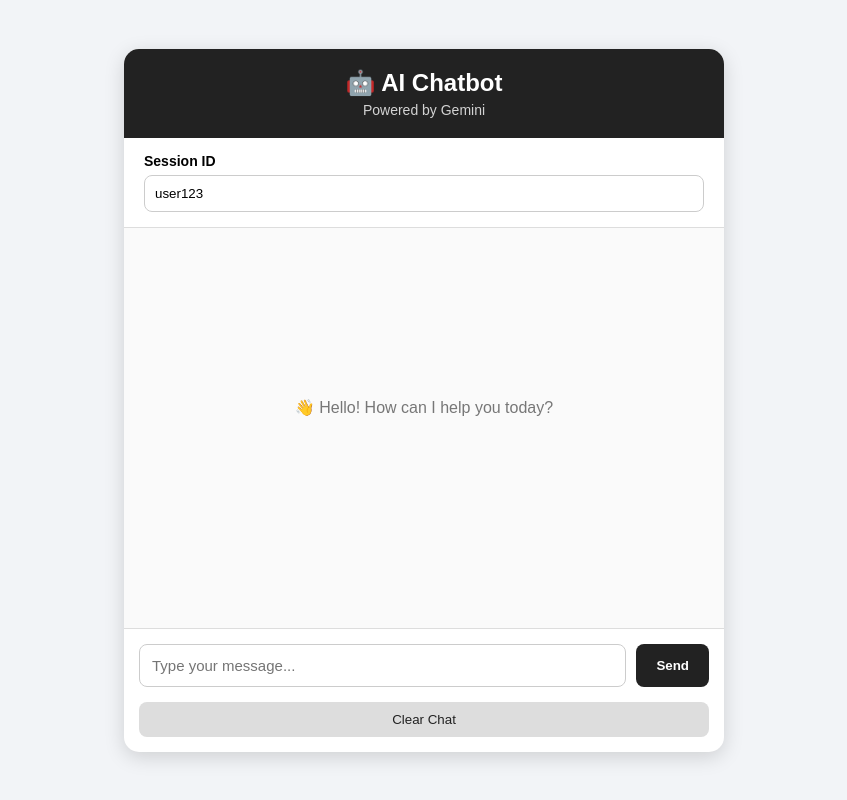
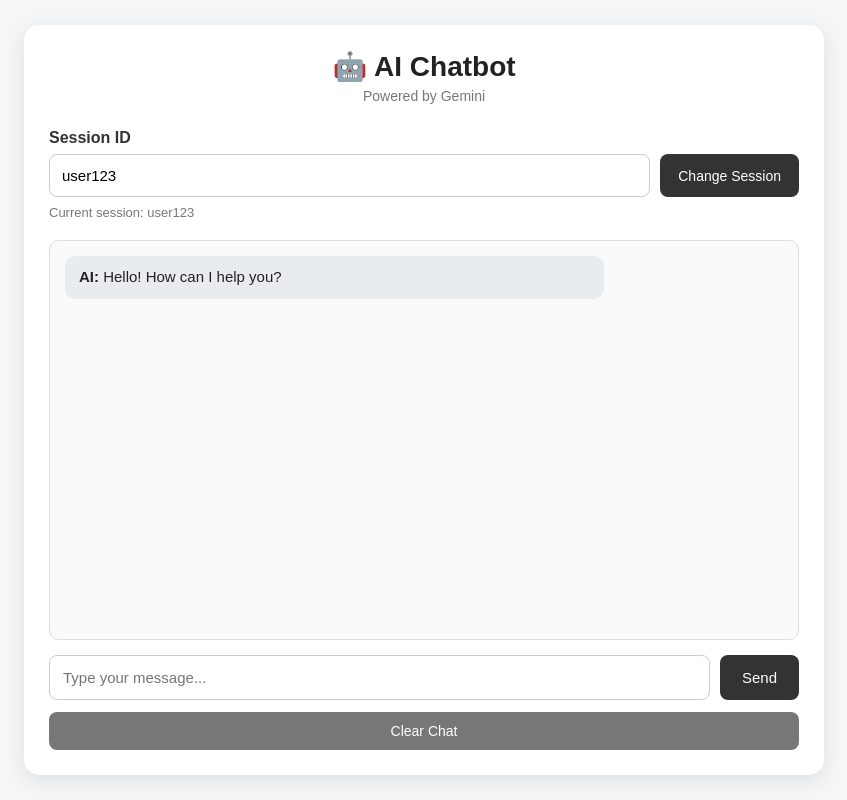
Before and after one commit to Yash-Kalkani-kombee-Ai-Intern/AI_Automation_dep, a FastAPI app: page / in a window 1280 px wide. Shown: the whole page, without its empty margins (216-1063 px from the left). Run offline with FastAPI, Linux system fonts and the light colour scheme.

Commit message:
ADD LLM chatboat

```diff
--- a/4-Sep-LLM-Chatboat/main.py
+++ b/4-Sep-LLM-Chatboat/main.py
@@ -1,24 +1,31 @@
-from fastapi import FastAPI
+import os
+from pathlib import Path
+from typing import Any, Dict, List
+
+from dotenv import load_dotenv
+from fastapi import FastAPI, HTTPException
+from fastapi.responses import HTMLResponse
 from fastapi.staticfiles import StaticFiles
-from fastapi.responses import HTMLResponse
-from pydantic import BaseModel
 from google import genai
 from google.genai import types
-from dotenv import load_dotenv
-import os
+from pydantic import BaseModel
 
 load_dotenv()
 
+BASE_DIR = Path(__file__).resolve().parent
+
 app = FastAPI(title="LLM Chatbot API")
-
 
 # --------------------------------------------------
 # Gemini Client
 # --------------------------------------------------
 
-client = genai.Client(
-    api_key=os.getenv("GEMINI_API_KEY")
-)
+api_key = os.getenv("GEMINI_API_KEY")
+if not api_key:
+    # Fallback to prevent crash if not set, or let genai find it from env
+    api_key = ""
+
+client = genai.Client(api_key=api_key) if api_key else genai.Client()
 
 
 # --------------------------------------------------
@@ -44,9 +51,8 @@ Rules:
 # Conversation Memory
 # --------------------------------------------------
 
-chat_sessions = {}
-
-chat_history = {}
+chat_sessions: Dict[str, Any] = {}
+chat_history: Dict[str, List[Dict[str, str]]] = {}
 
 
 # --------------------------------------------------
@@ -62,18 +68,21 @@ class ChatRequest(BaseModel):
 # Serve Frontend
 # --------------------------------------------------
 
-app.mount(
-    "/static",
-    StaticFiles(directory="static"),
-    name="static"
-)
+static_dir = BASE_DIR / "static"
+if static_dir.exists():
+    app.mount(
+        "/static",
+        StaticFiles(directory=str(static_dir)),
+        name="static",
+    )
 
 
 @app.get("/", response_class=HTMLResponse)
-def home():
-
-    with open("templates/index.html", "r", encoding="utf-8") as file:
-        return file.read()
+def home() -> HTMLResponse:
+    index_file = BASE_DIR / "templates" / "index.html"
+    if not index_file.exists():
+        raise HTTPException(status_code=404, detail="Template not found")
+    return HTMLResponse(content=index_file.read_text(encoding="utf-8"))
 
 
 # --------------------------------------------------
@@ -81,48 +90,42 @@ def home():
 # --------------------------------------------------
 
 @app.post("/chat")
-def chat(request: ChatRequest):
-
-    # Create new session
+def chat(request: ChatRequest) -> Dict[str, Any]:
+    # Create new session if not existing
     if request.session_id not in chat_sessions:
-
         chat_sessions[request.session_id] = client.chats.create(
-            model="gemini-3.6-flash",
+            model="gemini-2.5-flash",
             config=types.GenerateContentConfig(
                 system_instruction=SYSTEM_PROMPT
-            )
+            ),
         )
-
         chat_history[request.session_id] = []
 
-
-    # Get existing chat
-    chat = chat_sessions[request.session_id]
-
+    # Get existing chat session
+    session_chat = chat_sessions[request.session_id]
 
     # Send message to Gemini
-    response = chat.send_message(
+    response = session_chat.send_message(
         message=request.message
     )
 
+    response_text = response.text or ""
 
     # Save user message
     chat_history[request.session_id].append({
         "role": "user",
-        "message": request.message
+        "message": request.message,
     })
-
 
     # Save AI response
     chat_history[request.session_id].append({
         "role": "assistant",
-        "message": response.text
+        "message": response_text,
     })
-
 
     return {
         "session_id": request.session_id,
-        "response": response.text
+        "response": response_text,
     }
 
 
@@ -131,19 +134,16 @@ def chat(request: ChatRequest):
 # --------------------------------------------------
 
 @app.get("/chat/{session_id}/history")
-def get_chat_history(session_id: str):
-
+def get_chat_history(session_id: str) -> Dict[str, Any]:
     if session_id not in chat_history:
-
         return {
             "session_id": session_id,
-            "history": []
+            "history": [],
         }
-
 
     return {
         "session_id": session_id,
-        "history": chat_history[session_id]
+        "history": chat_history[session_id],
     }
 
 
@@ -152,17 +152,14 @@ def get_chat_history(session_id: str):
 # --------------------------------------------------
 
 @app.delete("/chat/{session_id}")
-def delete_chat(session_id: str):
-
+def delete_chat(session_id: str) -> Dict[str, Any]:
     if session_id in chat_sessions:
         del chat_sessions[session_id]
-
 
     if session_id in chat_history:
         del chat_history[session_id]
 
-
     return {
         "message": "Chat history deleted",
-        "session_id": session_id
+        "session_id": session_id,
     }
--- a/4-Sep-LLM-Chatboat/static/style.css
+++ b/4-Sep-LLM-Chatboat/static/style.css
@@ -1,174 +1,94 @@
+
+
 * {
-    margin: 0;
-    padding: 0;
     box-sizing: border-box;
 }
 
 body {
+    margin: 0;
+    padding: 0;
+
     font-family: Arial, sans-serif;
-    background: #f2f4f7;
+
+    background: #f4f6f8;
+
+    min-height: 100vh;
 
     display: flex;
     justify-content: center;
     align-items: center;
-
-    min-height: 100vh;
 }
 
 
-/* Main Chat Container */
+/* -----------------------------------------
+   Main Container
+----------------------------------------- */
 
-.chat-container {
-    width: 600px;
-    max-width: 95%;
+.container {
+    width: 90%;
+    max-width: 800px;
 
     background: white;
 
+    padding: 25px;
+
     border-radius: 15px;
 
-    box-shadow:
-        0 5px 20px rgba(0, 0, 0, 0.15);
-
-    overflow: hidden;
+    box-shadow: 0 5px 20px rgba(0, 0, 0, 0.1);
 }
 
 
-/* Header */
+/* -----------------------------------------
+   Header
+----------------------------------------- */
 
-.chat-header {
-    background: #222;
-
-    color: white;
-
-    padding: 20px;
+h1 {
+    margin: 0;
 
     text-align: center;
+
+    font-size: 28px;
+
+    color: #222;
 }
 
-.chat-header h1 {
-    font-size: 24px;
-}
+.subtitle {
+    text-align: center;
 
-.chat-header p {
     margin-top: 5px;
+    margin-bottom: 25px;
+
+    color: #777;
 
     font-size: 14px;
-
-    opacity: 0.8;
 }
 
 
-/* Session Section */
+/* -----------------------------------------
+   Session Section
+----------------------------------------- */
 
 .session-section {
-    padding: 15px 20px;
-
-    border-bottom: 1px solid #ddd;
+    margin-bottom: 20px;
 }
 
 .session-section label {
     display: block;
 
-    margin-bottom: 6px;
-
-    font-size: 14px;
+    margin-bottom: 7px;
 
     font-weight: bold;
+
+    color: #333;
 }
 
-.session-section input {
-    width: 100%;
-
-    padding: 10px;
-
-    border: 1px solid #ccc;
-
-    border-radius: 8px;
-
-    outline: none;
-}
-
-
-/* Chat Box */
-
-.chat-box {
-    height: 400px;
-
-    padding: 20px;
-
-    overflow-y: auto;
-
-    background: #fafafa;
-}
-
-
-/* Messages */
-
-.message {
-    max-width: 75%;
-
-    padding: 12px 15px;
-
-    margin-bottom: 12px;
-
-    border-radius: 12px;
-
-    line-height: 1.5;
-
-    word-wrap: break-word;
-}
-
-
-/* User Message */
-
-.message.user {
-    margin-left: auto;
-
-    background: #222;
-
-    color: white;
-
-    border-bottom-right-radius: 3px;
-}
-
-
-/* AI Message */
-
-.message.assistant {
-    margin-right: auto;
-
-    background: #e8e8e8;
-
-    color: #222;
-
-    border-bottom-left-radius: 3px;
-}
-
-
-/* Welcome Message */
-
-.welcome-message {
-    text-align: center;
-
-    color: #777;
-
-    margin-top: 150px;
-}
-
-
-/* Input Section */
-
-.input-section {
+.session-row {
     display: flex;
 
     gap: 10px;
-
-    padding: 15px;
-
-    border-top: 1px solid #ddd;
 }
 
-.input-section input {
+.session-row input {
     flex: 1;
 
     padding: 12px;
@@ -177,70 +97,233 @@ body {
 
     border-radius: 8px;
 
+    font-size: 15px;
+
     outline: none;
-
-    font-size: 15px;
 }
 
-.input-section input:focus {
-    border-color: #222;
+.session-row input:focus {
+    border-color: #555;
 }
 
-
-/* Send Button */
-
-.input-section button {
-    padding: 12px 20px;
+.session-row button {
+    padding: 12px 18px;
 
     border: none;
 
     border-radius: 8px;
 
-    background: #222;
+    background: #333;
 
     color: white;
 
+    font-size: 14px;
+
     cursor: pointer;
-
-    font-weight: bold;
 }
 
-.input-section button:hover {
-    background: #444;
+.session-row button:hover {
+    background: #555;
+}
+
+#sessionStatus {
+    margin-top: 8px;
+
+    font-size: 13px;
+
+    color: #777;
 }
 
 
-/* Clear Button */
+/* -----------------------------------------
+   Chat Box
+----------------------------------------- */
 
-.clear-button {
-    width: calc(100% - 30px);
+.chat-box {
+    height: 400px;
 
-    margin: 0 15px 15px;
+    overflow-y: auto;
 
-    padding: 10px;
+    padding: 15px;
+
+    border: 1px solid #ddd;
+
+    border-radius: 10px;
+
+    background: #fafafa;
+
+    margin-bottom: 15px;
+}
+
+
+/* -----------------------------------------
+   Messages
+----------------------------------------- */
+
+.message {
+    max-width: 75%;
+
+    padding: 10px 14px;
+
+    margin-bottom: 12px;
+
+    border-radius: 10px;
+
+    line-height: 1.5;
+
+    font-size: 15px;
+
+    word-wrap: break-word;
+}
+
+
+/* AI Message */
+
+.message.assistant {
+    background: #e9ecef;
+
+    color: #222;
+
+    margin-right: auto;
+}
+
+
+/* User Message */
+
+.message.user {
+    background: #333;
+
+    color: white;
+
+    margin-left: auto;
+
+    text-align: left;
+}
+
+
+/* -----------------------------------------
+   Message Input
+----------------------------------------- */
+
+.input-section {
+    display: flex;
+
+    gap: 10px;
+}
+
+.input-section input {
+    flex: 1;
+
+    padding: 13px;
+
+    border: 1px solid #ccc;
+
+    border-radius: 8px;
+
+    font-size: 15px;
+
+    outline: none;
+}
+
+.input-section input:focus {
+    border-color: #555;
+}
+
+.input-section button {
+    padding: 13px 22px;
 
     border: none;
 
     border-radius: 8px;
 
-    background: #ddd;
+    background: #333;
 
-    color: #222;
+    color: white;
+
+    font-size: 15px;
 
     cursor: pointer;
 }
 
-.clear-button:hover {
-    background: #ccc;
+.input-section button:hover {
+    background: #555;
 }
 
 
-/* Mobile */
+/* -----------------------------------------
+   Clear Chat Button
+----------------------------------------- */
+
+.clear-btn {
+    width: 100%;
+
+    margin-top: 12px;
+
+    padding: 11px;
+
+    border: none;
+
+    border-radius: 8px;
+
+    background: #777;
+
+    color: white;
+
+    font-size: 14px;
+
+    cursor: pointer;
+}
+
+.clear-btn:hover {
+    background: #555;
+}
+
+
+/* -----------------------------------------
+   Scrollbar
+----------------------------------------- */
+
+.chat-box::-webkit-scrollbar {
+    width: 7px;
+}
+
+.chat-box::-webkit-scrollbar-thumb {
+    background: #bbb;
+
+    border-radius: 10px;
+}
+
+
+/* -----------------------------------------
+   Mobile Responsive
+----------------------------------------- */
 
 @media (max-width: 600px) {
 
-    .chat-container {
+    .container {
         width: 95%;
+
+        padding: 18px;
+    }
+
+    h1 {
+        font-size: 24px;
+    }
+
+    .session-row {
+        flex-direction: column;
+    }
+
+    .session-row button {
+        width: 100%;
+    }
+
+    .input-section {
+        flex-direction: column;
+    }
+
+    .input-section button {
+        width: 100%;
     }
 
     .chat-box {
@@ -248,7 +331,6 @@ body {
     }
 
     .message {
-        max-width: 85%;
+        max-width: 90%;
     }
-
 }
--- a/4-Sep-LLM-Chatboat/templates/index.html
+++ b/4-Sep-LLM-Chatboat/templates/index.html
@@ -1,8 +1,11 @@
+
 <!DOCTYPE html>
 <html lang="en">
+
 <head>
     <meta charset="UTF-8">
     <meta name="viewport" content="width=device-width, initial-scale=1.0">
+
     <title>AI Chatbot</title>
 
     <link rel="stylesheet" href="/static/style.css">
@@ -10,31 +13,45 @@
 
 <body>
 
-    <div class="chat-container">
+    <div class="container">
 
-        <!-- Header -->
-        <div class="chat-header">
         <h1>🤖 AI Chatbot</h1>
-            <p>Powered by Gemini</p>
-        </div>
+        <p class="subtitle">Powered by Gemini</p>
 
         <!-- Session ID -->
         <div class="session-section">
+
             <label for="sessionId">Session ID</label>
+
+            <div class="session-row">
 
                 <input
                     type="text"
                     id="sessionId"
                     value="user123"
-                placeholder="Enter session ID"
+                    placeholder="Enter Session ID"
                 >
+
+                <button onclick="changeSession()">
+                    Change Session
+                </button>
+
             </div>
 
-        <!-- Chat Messages -->
+            <p id="sessionStatus">
+                Current session: user123
+            </p>
+
+        </div>
+
+        <!-- Chat Box -->
         <div id="chatBox" class="chat-box">
-            <div class="welcome-message">
-                👋 Hello! How can I help you today?
+
+            <div class="message assistant">
+                <strong>AI:</strong>
+                Hello! How can I help you?
             </div>
+
         </div>
 
         <!-- Message Input -->
@@ -44,7 +61,7 @@
                 type="text"
                 id="messageInput"
                 placeholder="Type your message..."
-                autocomplete="off"
+                onkeydown="handleEnter(event)"
             >
 
             <button onclick="sendMessage()">
@@ -54,7 +71,7 @@
         </div>
 
         <!-- Clear Chat -->
-        <button class="clear-button" onclick="clearChat()">
+        <button class="clear-btn" onclick="clearChat()">
             Clear Chat
         </button>
 
@@ -63,32 +80,61 @@
 
     <script>
 
-        // Send message to FastAPI
-        async function sendMessage() {
+        // -----------------------------------------
+        // Current Session
+        // -----------------------------------------
 
-            const sessionId =
+        let currentSession = "user123";
+
+
+        // -----------------------------------------
+        // Change Session
+        // -----------------------------------------
+
+        function changeSession() {
+
+            const newSession =
                 document.getElementById("sessionId").value.trim();
 
-            const messageInput =
-                document.getElementById("messageInput");
+            if (newSession === "") {
 
-            const message =
-                messageInput.value.trim();
+                alert("Please enter a Session ID.");
 
-            if (!sessionId) {
-                alert("Please enter a Session ID.");
                 return;
             }
 
-            if (!message) {
+            currentSession = newSession;
+
+            document.getElementById("sessionStatus").innerText =
+                "Current session: " + currentSession;
+
+            // Clear old UI messages
+            document.getElementById("chatBox").innerHTML = "";
+
+            // Load history of selected session
+            loadHistory();
+
+        }
+
+
+        // -----------------------------------------
+        // Send Message
+        // -----------------------------------------
+
+        async function sendMessage() {
+
+            const input =
+                document.getElementById("messageInput");
+
+            const message = input.value.trim();
+
+            if (message === "") {
                 return;
             }
 
-            // Show user message
-            addMessage("user", message);
+            addMessage("You", message);
 
-            // Clear input
-            messageInput.value = "";
+            input.value = "";
 
             try {
 
@@ -101,37 +147,49 @@
                     },
 
                     body: JSON.stringify({
-                        session_id: sessionId,
+
+                        session_id: currentSession,
+
                         message: message
+
                     })
 
                 });
 
+
                 const data = await response.json();
 
-                if (!response.ok) {
-                    throw new Error(data.detail || "Something went wrong");
-                }
+                if (response.ok) {
 
-                // Show AI response
-                addMessage("assistant", data.response);
+                    addMessage("AI", data.response);
+
+                } else {
+
+                    addMessage(
+                        "AI",
+                        "Error: " + (data.detail || "Something went wrong")
+                    );
 
                 }
 
-            catch (error) {
+            } catch (error) {
 
                 addMessage(
-                    "assistant",
-                    "❌ Error: " + error.message
+                    "AI",
+                    "Server connection error."
                 );
 
+                console.error(error);
             }
 
         }
 
 
-        // Add message to chat box
-        function addMessage(role, message) {
+        // -----------------------------------------
+        // Add Message to UI
+        // -----------------------------------------
+
+        function addMessage(sender, message) {
 
             const chatBox =
                 document.getElementById("chatBox");
@@ -139,75 +197,131 @@
             const messageDiv =
                 document.createElement("div");
 
-            messageDiv.classList.add(
-                "message",
-                role
-            );
+            messageDiv.className =
+                sender === "AI"
+                ? "message assistant"
+                : "message user";
 
-            messageDiv.textContent = message;
+            const strongTag = document.createElement("strong");
+            strongTag.textContent = sender + ": ";
+            messageDiv.appendChild(strongTag);
+
+            const textNode = document.createTextNode(message);
+            messageDiv.appendChild(textNode);
 
             chatBox.appendChild(messageDiv);
 
-            // Scroll to latest message
-            chatBox.scrollTop = chatBox.scrollHeight;
-
+            chatBox.scrollTop =
+                chatBox.scrollHeight;
         }
 
 
-        // Clear chat
-        async function clearChat() {
+        // -----------------------------------------
+        // Load Session History
+        // -----------------------------------------
 
-            const sessionId =
-                document.getElementById("sessionId").value.trim();
-
-            if (!sessionId) {
-                alert("Please enter a Session ID.");
-                return;
-            }
+        async function loadHistory() {
 
             try {
 
                 const response = await fetch(
-                    `/chat/${sessionId}`,
-                    {
-                        method: "DELETE"
-                    }
+                    `/chat/${currentSession}/history`
                 );
 
                 const data = await response.json();
 
-                // Clear UI
-                document.getElementById("chatBox").innerHTML = `
-                    <div class="welcome-message">
-                        🗑️ Chat history cleared.
-                    </div>
-                `;
+                const chatBox =
+                    document.getElementById("chatBox");
 
-                console.log(data);
+                chatBox.innerHTML = "";
+
+                if (data.history.length === 0) {
+
+                    addMessage(
+                        "AI",
+                        "New conversation started!"
+                    );
+
+                    return;
+                }
+
+
+                data.history.forEach(item => {
+
+                    if (item.role === "user") {
+
+                        addMessage(
+                            "You",
+                            item.message
+                        );
+
+                    } else {
+
+                        addMessage(
+                            "AI",
+                            item.message
+                        );
 
                     }
 
-            catch (error) {
+                });
 
-                alert("Unable to clear chat.");
+            } catch (error) {
+
+                console.error(error);
 
             }
 
         }
 
 
-        // Press Enter to send message
-        document
-            .getElementById("messageInput")
-            .addEventListener("keydown", function(event) {
+        // -----------------------------------------
+        // Clear Current Session
+        // -----------------------------------------
+
+        async function clearChat() {
+
+            try {
+
+                await fetch(
+                    `/chat/${currentSession}`,
+                    {
+                        method: "DELETE"
+                    }
+                );
+
+                document.getElementById("chatBox").innerHTML = "";
+
+                addMessage(
+                    "AI",
+                    "Chat cleared. New conversation started!"
+                );
+
+            } catch (error) {
+
+                console.error(error);
+
+            }
+
+        }
+
+
+        // -----------------------------------------
+        // Enter Key
+        // -----------------------------------------
+
+        function handleEnter(event) {
 
             if (event.key === "Enter") {
+
                 sendMessage();
+
             }
 
-            });
+        }
 
     </script>
 
 </body>
+
 </html>
```
Lines whose indentation alone changed are shown as unchanged.
